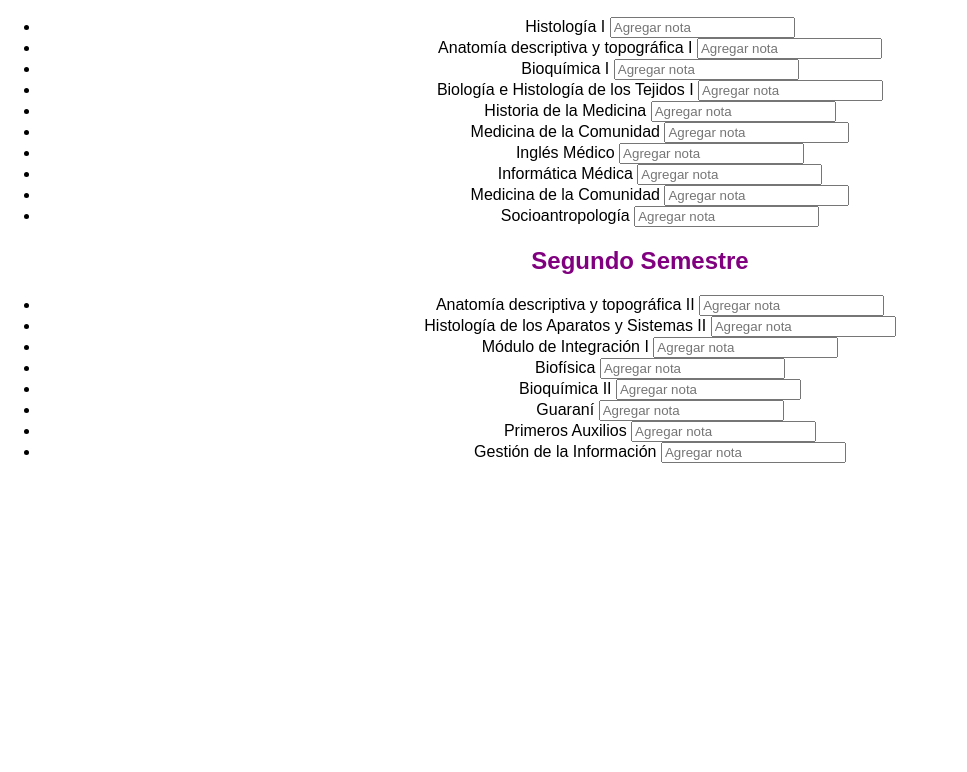
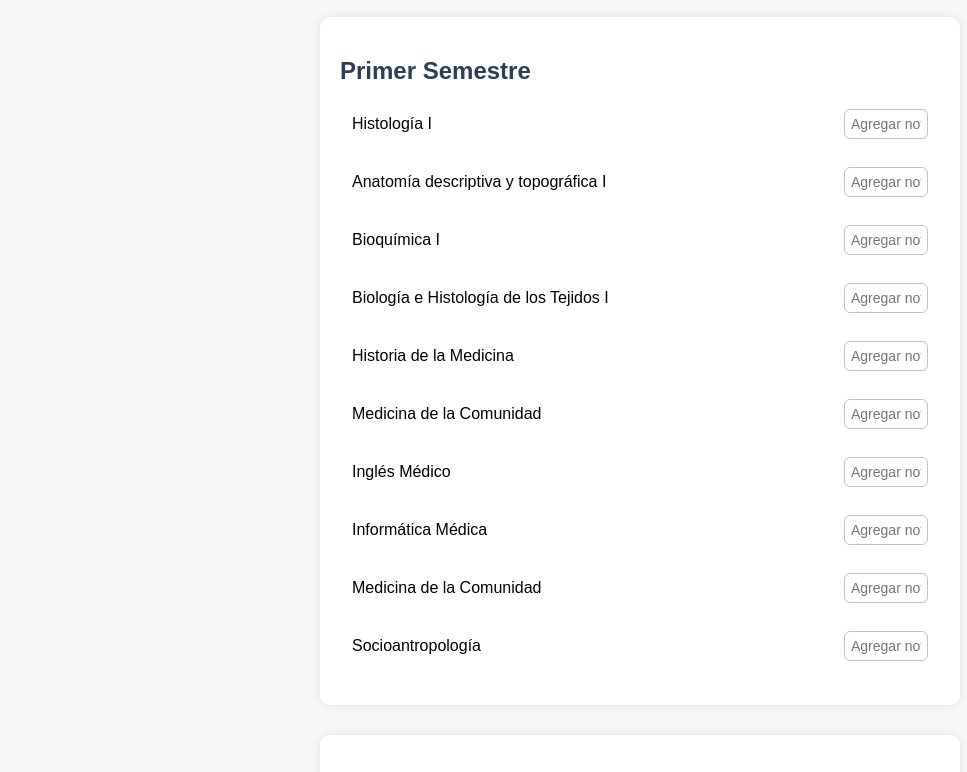
Before and after one commit to gabigimenezr/Malla-Fmed-Interactiva, a plain HTML site: page index.html in a window 1280 px wide. Shown: the part 109-881 px from the top of the page, without its empty margins (0-967 px from the left). Before the commit the page ends 800 px from the top, so only its background shows below. Drawn offline with Linux system fonts and the light colour scheme.

Commit message:
Actualizar style.css

```diff
--- a/style.css
+++ b/style.css
@@ -1,64 +1,66 @@
 body {
-  font-family: sans-serif;
-  text-align: center;
-  margin: 0;
-  padding: 0;
+  font-family: Arial, sans-serif;
+  padding: 20px;
+  background: #f7f7f7;
 }
 
 h1 {
-  color: purple;
-  margin-top: 20px;
+  text-align: center;
+  margin-bottom: 40px;
 }
 
-.carousel {
-  display: flex;
-  overflow-x: auto;
-  scroll-snap-type: x mandatory;
-  gap: 20px;
+.semestre {
+  background: white;
+  border-radius: 10px;
   padding: 20px;
+  margin-bottom: 30px;
+  box-shadow: 0 0 10px rgba(0,0,0,0.1);
+  max-width: 600px;
+  margin-left: auto;
+  margin-right: auto;
 }
 
-.year {
-  flex: 0 0 auto;
-  width: 300px;
-  scroll-snap-align: start;
-  border-radius: 10px;
+.semestre h2 {
+  margin-bottom: 15px;
+  color: #2c3e50;
 }
 
-h2 {
-  color: purple;
+ul {
+  list-style-type: none;
+  padding-left: 0;
 }
 
-.semester {
-  margin: 10px;
-  border: 2px solid #c19ff0;
-  padding: 10px;
-  border-radius: 10px;
+li {
+  display: flex;
+  align-items: center;
+  justify-content: space-between;
+  margin-bottom: 12px;
+  cursor: pointer;
+  padding: 8px 12px;
+  border-radius: 6px;
+  transition: background 0.3s ease;
 }
 
-.pink {
-  background-color: #ffe4f1;
+li:hover {
+  background: #ecf0f1;
 }
 
-.purple {
-  background-color: #f3d9ff;
+li.terminada .materia-text {
+  text-decoration: line-through;
+  color: #27ae60;
+  font-weight: bold;
 }
 
-button {
-  display: block;
-  margin: 8px auto;
-  padding: 10px;
-  width: 90%;
-  background-color: white;
-  border: none;
-  border-left: 5px solid purple;
-  border-radius: 10px;
-  font-weight: bold;
-  color: purple;
+.nota-input {
+  width: 70px;
+  padding: 6px;
+  border-radius: 6px;
+  border: 1px solid #bdc3c7;
+  font-size: 14px;
+  margin-left: 10px;
 }
 
-button.disabled {
-  background-color: lightgray;
-  color: gray;
-  text-decoration: line-through;
+.nota-input:focus {
+  border-color: #2980b9;
+  outline: none;
 }
```
